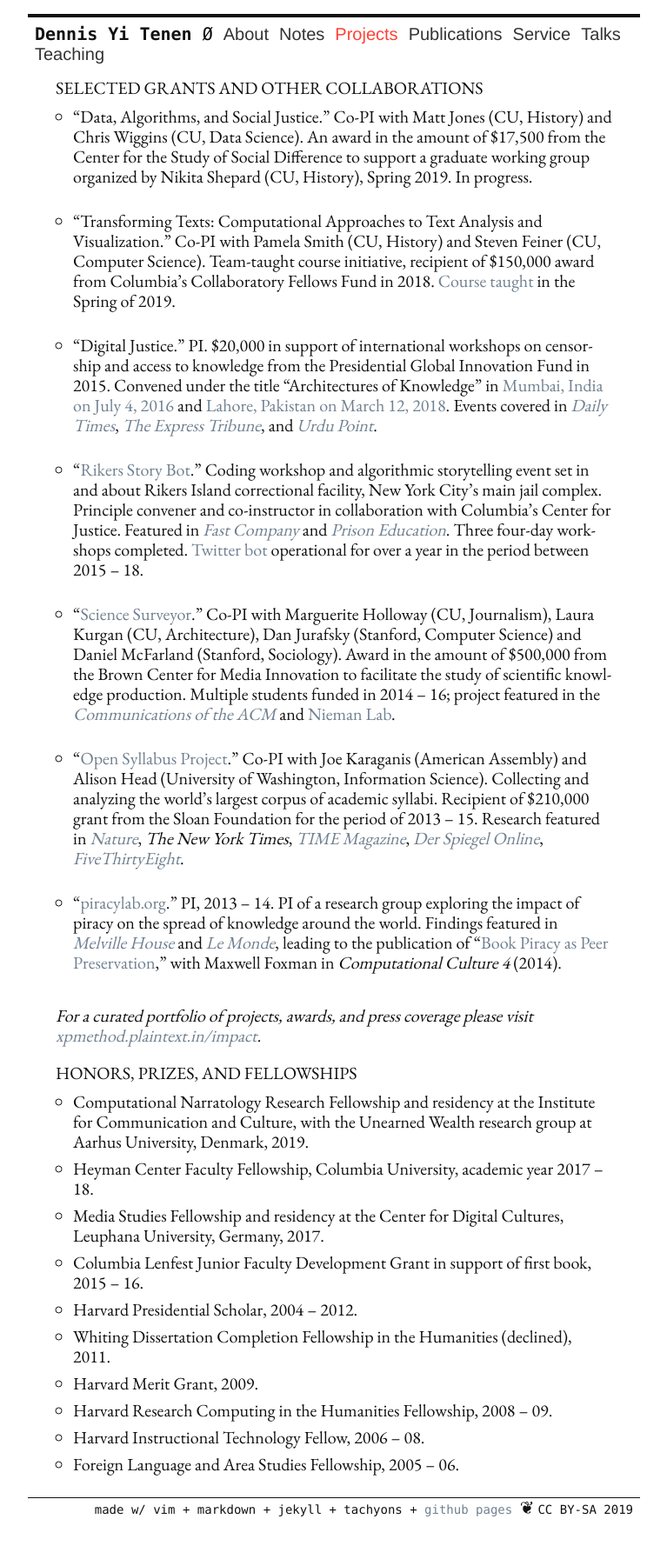
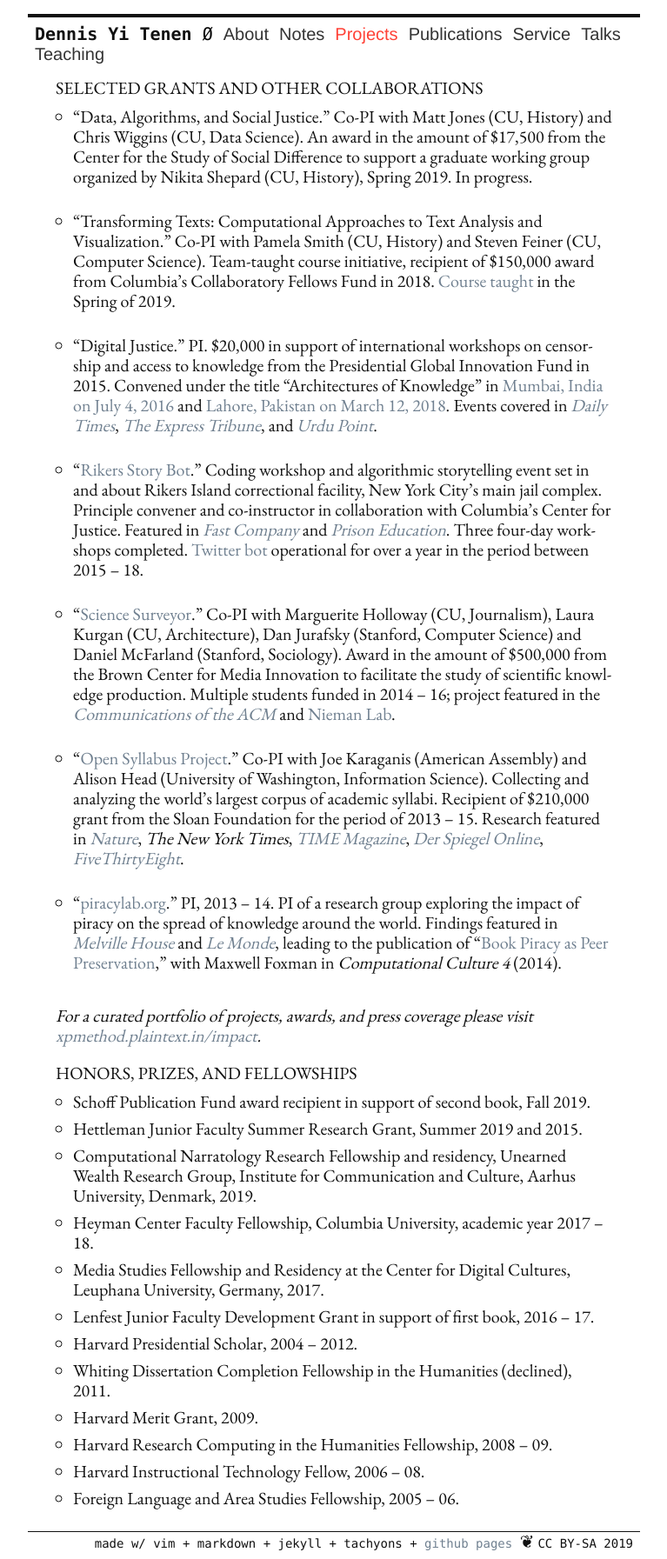
Before and after one commit to denten/denten.github.io, a Jekyll site: the page built from _pages/projects.md, in a window 1280 px wide. Shown: the whole page at 87% size, without its empty margins (256-1023 px from the left). Built offline with Jekyll 4.4.1, drawn with Linux system fonts in a browser that asks for light colours; before the commit the page ends 1754 px from its top, so only the background shows below that.

Commit message:
small updates to CV

```diff
--- a/_includes/CV/05-projects.md
+++ b/_includes/CV/05-projects.md
@@ -72,13 +72,14 @@ Maxwell Foxman in *Computational Culture 4* (2014).
 
 ## Honors, Prizes, and Fellowships
 
-- Computational Narratology Research Fellowship and residency at the Institute for
-  Communication and Culture, with the Unearned Wealth research group at Aarhus University,
-Denmark, 2019.
+- Schoff Publication Fund award recipient in support of second book, Fall 2019.
+- Hettleman Junior Faculty Summer Research Grant, Summer 2019 and 2015.
+- Computational Narratology Research Fellowship and residency, Unearned Wealth Research Group,
+  Institute for Communication and Culture, Aarhus University, Denmark, 2019.
 - Heyman Center Faculty Fellowship, Columbia University, academic year 2017 -- 18.
-- Media Studies Fellowship and residency at the Center for Digital Cultures, Leuphana
+- Media Studies Fellowship and Residency at the Center for Digital Cultures, Leuphana
   University, Germany, 2017.
-- Columbia Lenfest Junior Faculty Development Grant in support of first book, 2015 -- 16.
+- Lenfest Junior Faculty Development Grant in support of first book, 2016 -- 17.
 - Harvard Presidential Scholar, 2004 -- 2012.
 - Whiting Dissertation Completion Fellowship in the Humanities (declined), 2011.
 - Harvard Merit Grant, 2009.
```
